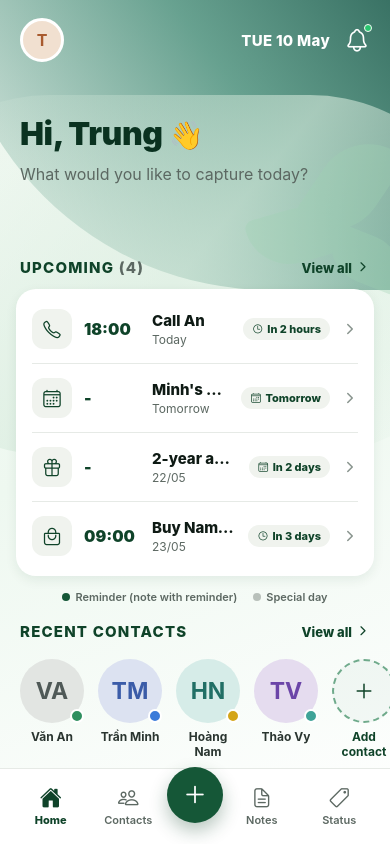
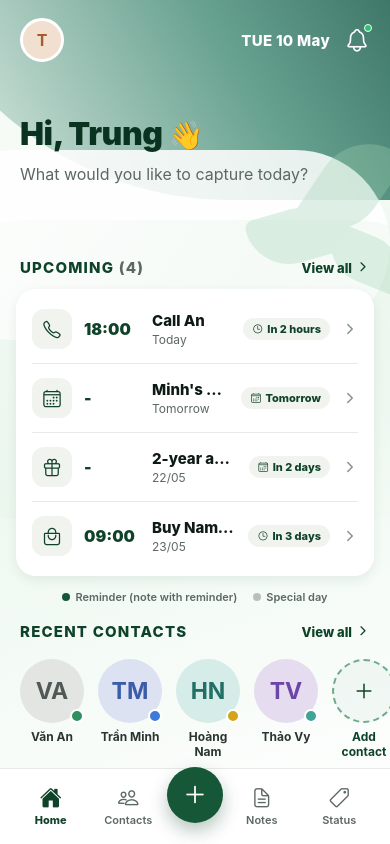
Before and after one commit to btrungg12/frontend_crm_app, a React Native app: screen / in a window 390 px wide. Built offline with nearby package versions, Linux system fonts and the light colour scheme.

Commit message:
Add dashboard greeting spotlight

```diff
--- a/src/components/AppBackground.tsx
+++ b/src/components/AppBackground.tsx
@@ -26,9 +26,11 @@ export function AppBackground({ children, showLeaf = false, style }: Props) {
         style={styles.topGlow}
       />
 
+      <View pointerEvents="none" style={styles.greetingSpotlight} />
+
       <LinearGradient
         pointerEvents="none"
-        colors={["rgba(255,255,255,0)", "rgba(215,235,221,0.62)", "rgba(255,255,255,0)"]}
+        colors={["rgba(255,255,255,0)", "rgba(225,240,230,0.28)", "rgba(255,255,255,0)"]}
         start={{ x: 0.05, y: 0 }}
         end={{ x: 0.75, y: 1 }}
         style={styles.headerWash}
@@ -62,18 +64,27 @@ const styles = StyleSheet.create({
   },
   topGlow: {
     position: "absolute",
-    top: -130,
+    top: -190,
     right: -120,
-    width: 560,
-    height: 420,
-    borderBottomLeftRadius: 320
+    width: 620,
+    height: 390,
+    borderBottomLeftRadius: 340
+  },
+  greetingSpotlight: {
+    position: "absolute",
+    top: 150,
+    left: -80,
+    width: 470,
+    height: 190,
+    borderRadius: 240,
+    backgroundColor: "rgba(255,255,255,0.86)"
   },
   headerWash: {
     position: "absolute",
-    top: 95,
-    left: -130,
+    top: 220,
+    left: -120,
     width: 620,
-    height: 360,
+    height: 300,
     borderRadius: 320
   },
   leafGroup: {
```
